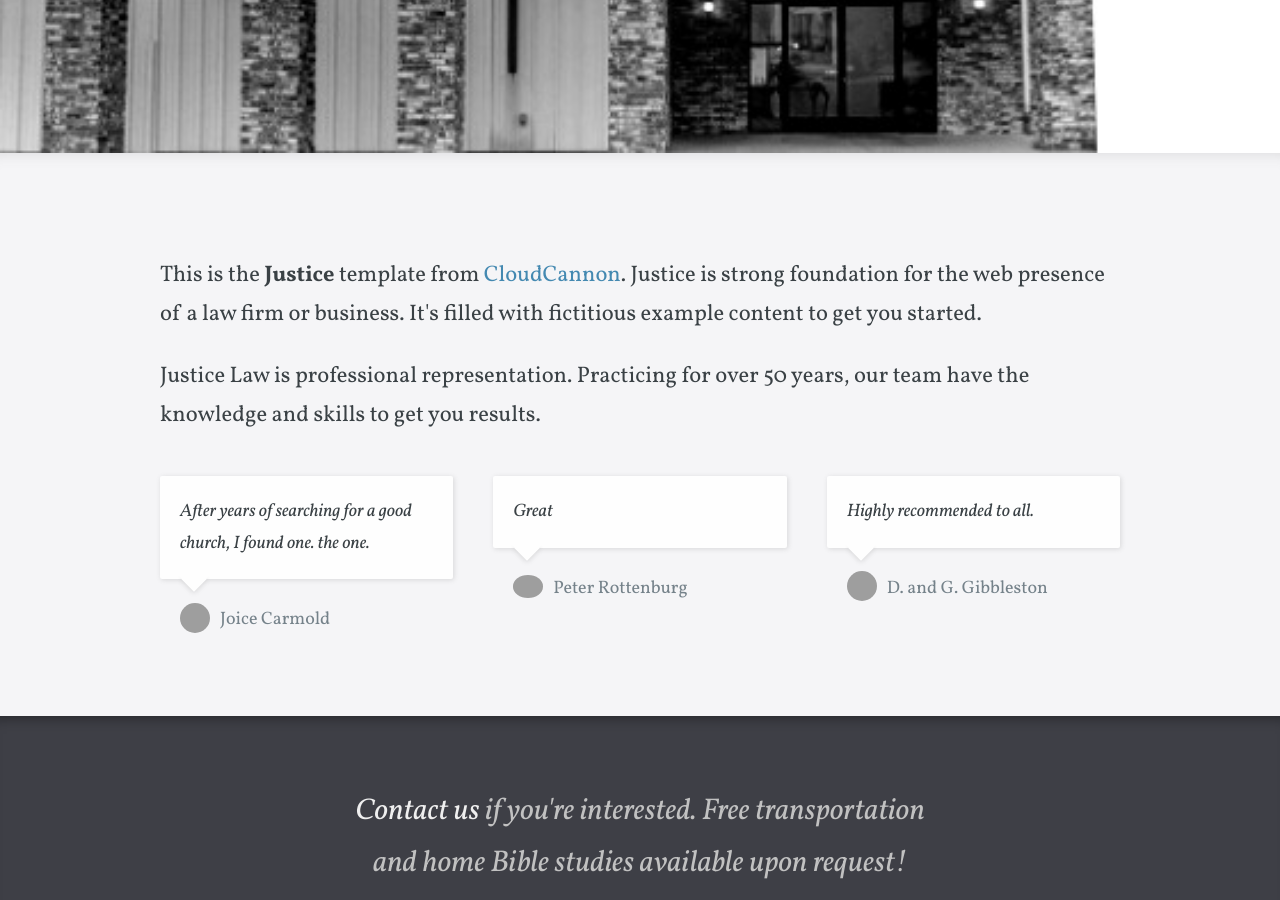
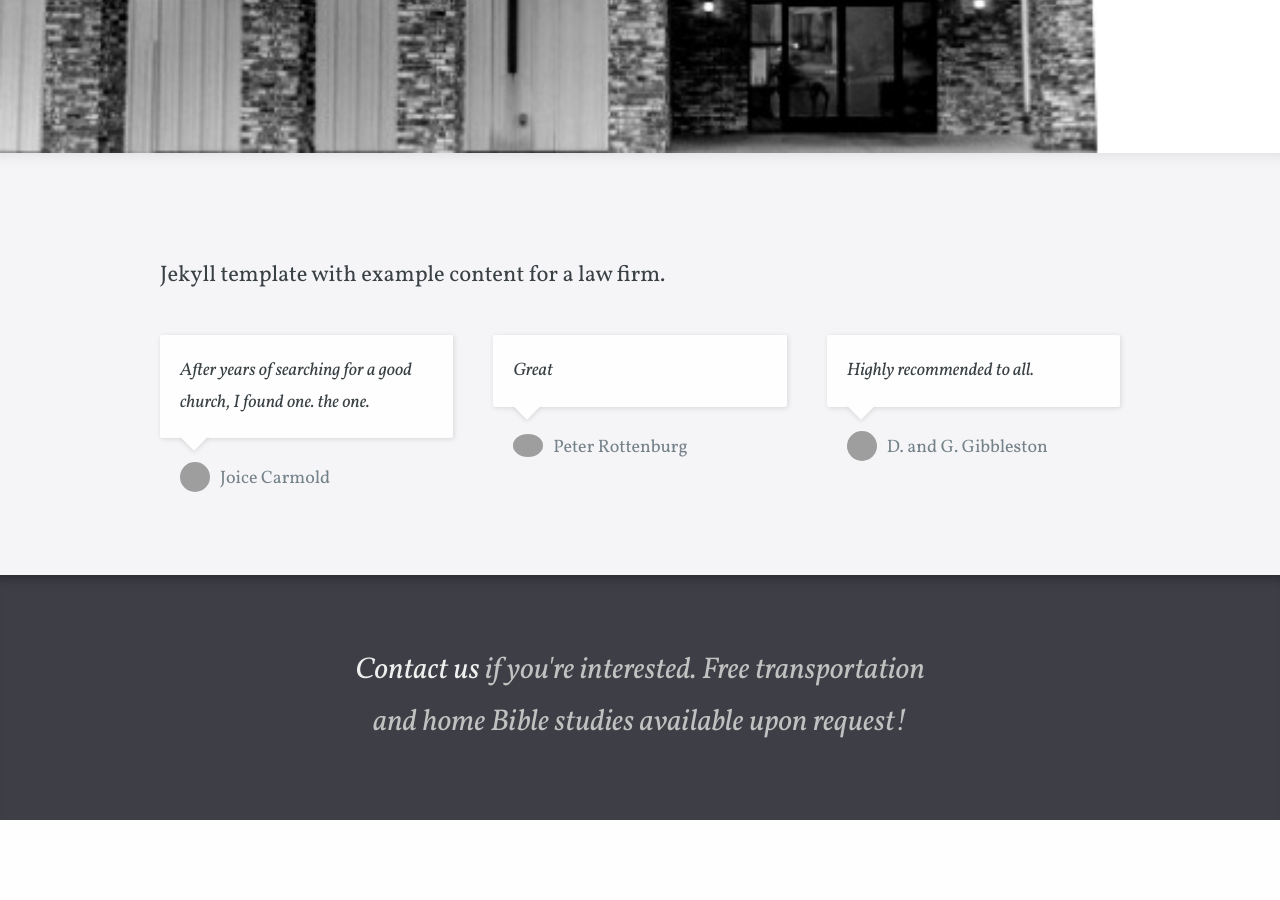
Before and after one commit to lifetabernacle/lifetabernacle.github.io, a Jekyll site: the page built from index.html, in a window 1280 px wide and 900 px high, scrolled down 567 px. Built offline with Jekyll 4.4.1, drawn with Linux system fonts in a browser that asks for light colours; some web fonts are replaced; grey boxes are pictures that could not be loaded.

Commit message:
Updated 'index.html' via CloudCannon

```diff
--- a/index.html
+++ b/index.html
@@ -20,9 +20,7 @@ _options:
 ---
 
 <div class="editable">
-	<p>This is the <strong>Justice</strong> template from <a href="http://cloudcannon.com/">CloudCannon</a>. Justice is strong foundation for the web presence of a law firm or business. It's filled with fictitious example content to get you started.</p>
-
-	<p>Justice Law is professional representation. Practicing for over 50 years, our team have the knowledge and skills to get you results.</p>
+	<p>{{ site.description }}</p>
 </div>
 
 <div class="testimonials">
```
